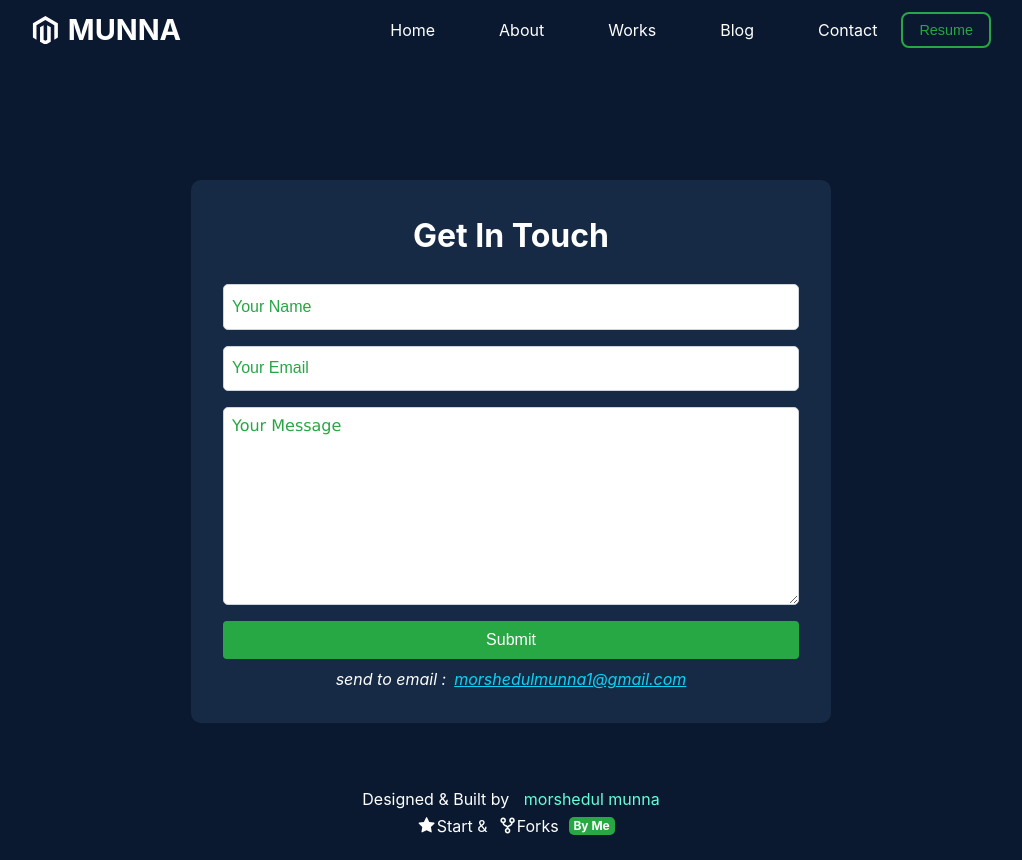
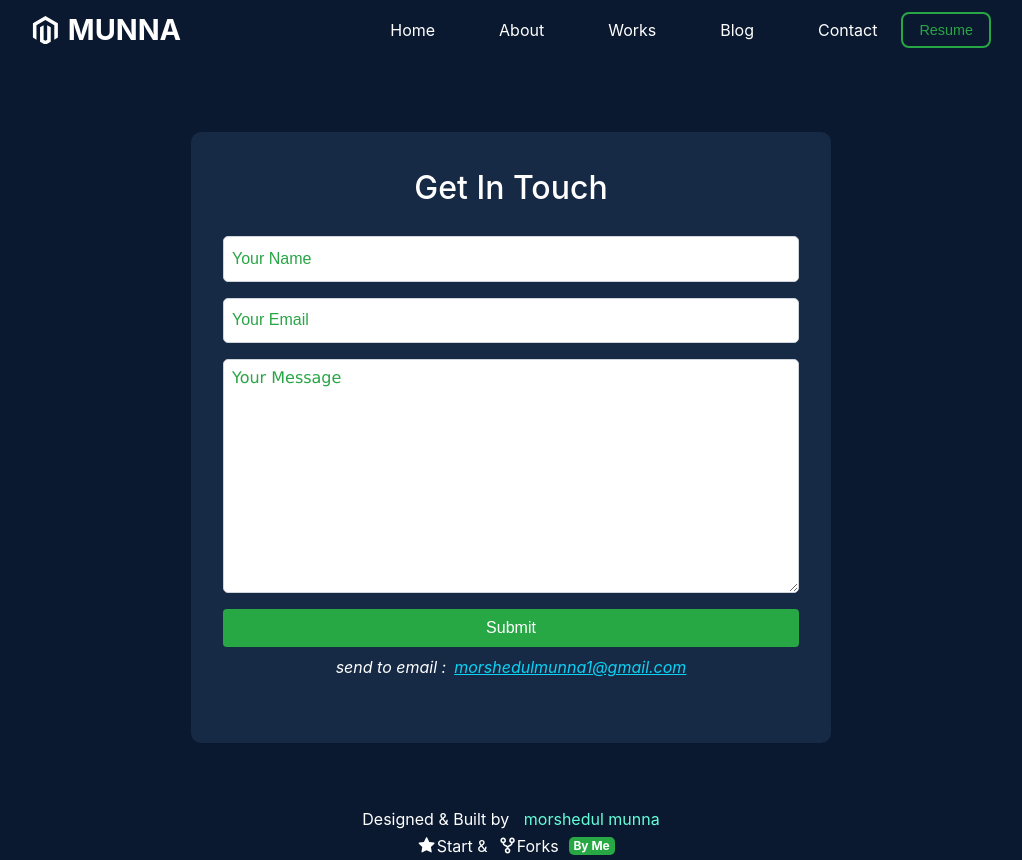
Before and after one commit to morshedulmunna/exacademy, a React (Create React App) app: page /contact in a window 1280 px wide. Shown: the whole page, without its empty margins (129-1151 px from the left). Built offline with nearby package versions, Linux system fonts and the light colour scheme.

Commit message:
form update

```diff
--- a/src/Contact/ContactInfo.css
+++ b/src/Contact/ContactInfo.css
@@ -10,7 +10,7 @@
   margin-bottom: 4rem;
   /* For responsive */
   width: 30%;
-  margin-top: 5rem;
+  margin-top: 2rem;
 }
 @media screen and (min-width: 768px) and (max-width: 1367px) {
   .form__wrapper .form {
@@ -42,6 +42,7 @@
   color: #fff;
   font-size: 2.5srem;
   margin-bottom: 1rem;
+  font-weight: 500;
 }
 
 .form input {
@@ -67,6 +68,8 @@
   border-radius: 5px;
   padding: 0.5rem;
   margin: 0.5rem;
+  font-size: 16px;
+  font-family: sans-serif;
 }
 .form textarea::placeholder {
   font-size: 16px;
@@ -95,6 +98,7 @@
 .font-italic {
   color: #fff;
   font-style: italic;
+  padding-bottom: 2rem;
 }
 .font-italic a {
   padding-left: 0.5rem;
```
